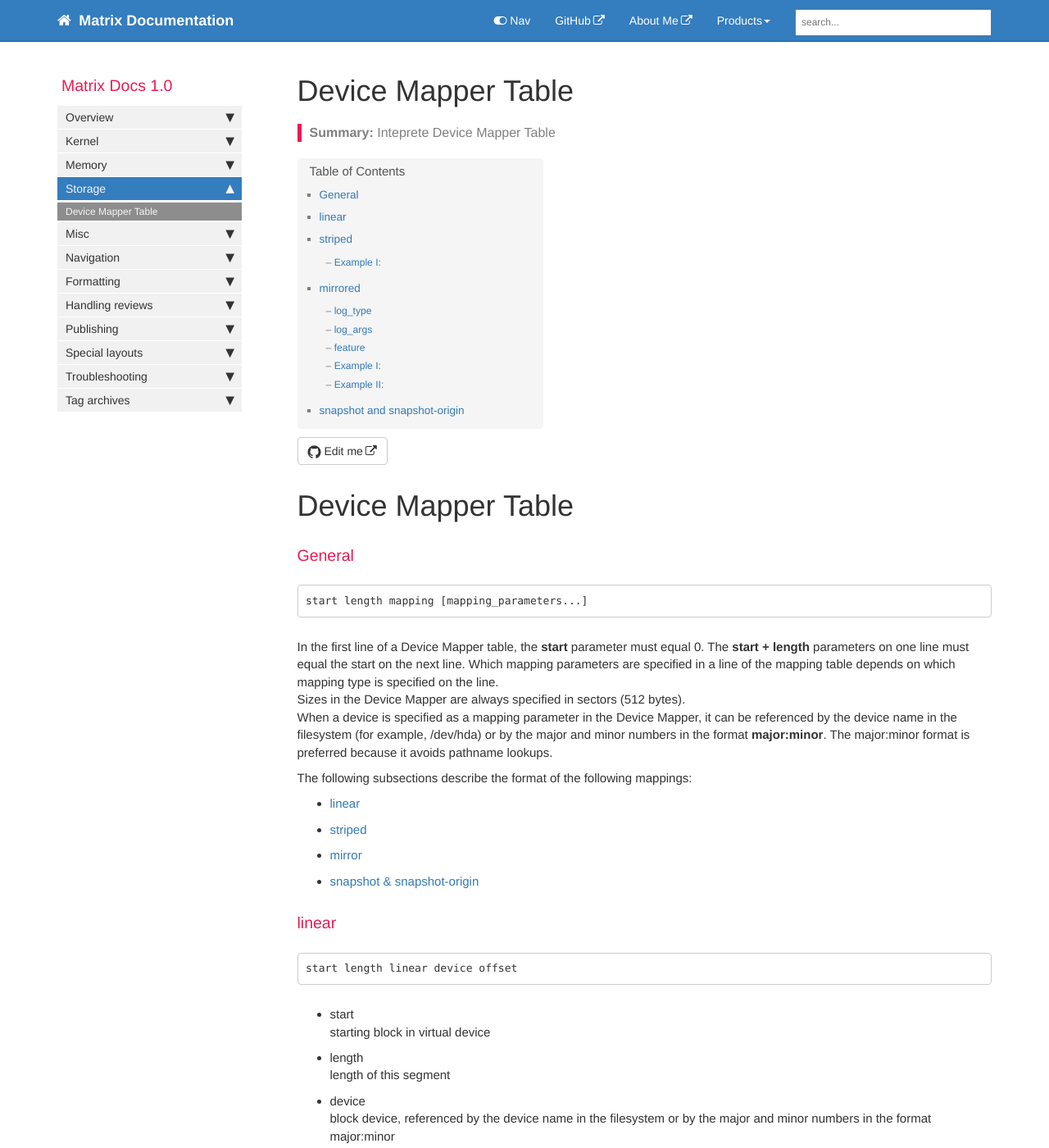
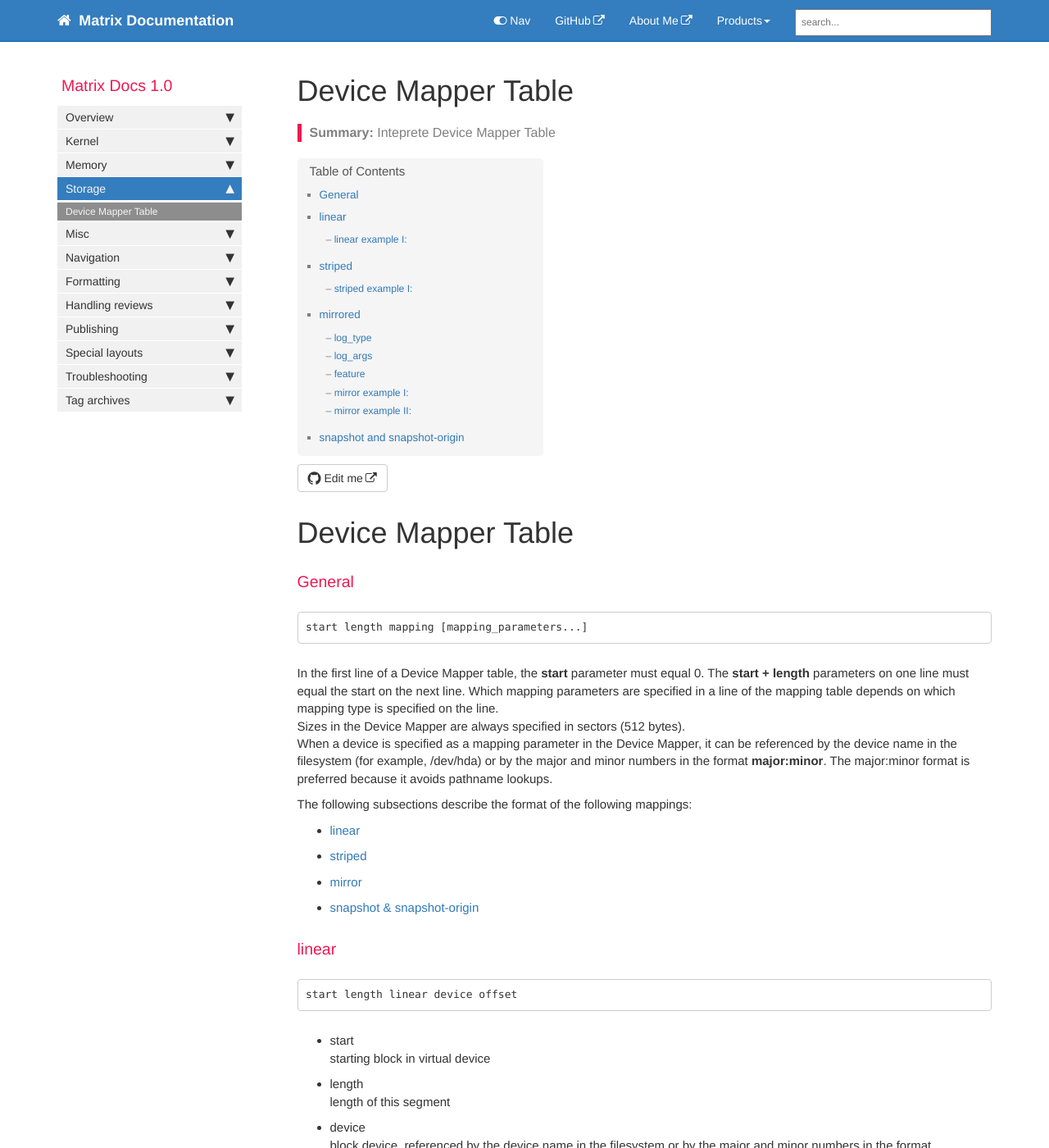
Before and after one commit to matrixzj/documentations, a Jekyll site: the page built from pages/storage/storage_device_mapper_table.md, in a window 1280 px wide and 1400 px high. Shown: the whole window at 82% size. Built offline with Jekyll 4.4.1, drawn with Linux system fonts in a browser that asks for light colours; comment, search, counter and statistics services are not loaded; some of the changed text lies outside the part shown.

Commit message:
There are 1 files have been modified at 2019-06-17 17:08:25 . 	-rw-r--r-- 1 jzou ops 8785 Jun 17 17:08 storage_device_mapper_table.md No files have been added. No files have been deleted. No file type has been changed.

````diff
--- a/pages/storage/storage_device_mapper_table.md
+++ b/pages/storage/storage_device_mapper_table.md
@@ -39,7 +39,7 @@ start length linear device offset
 * offset
    starting offset of the mapping on the device
 
-##### Example I:
+#### linear example I:
 ```
 0 4186112 linear 8:2 2048
 ```
@@ -73,7 +73,7 @@ start length striped #stripes chunk_size device1 offset1 ... deviceN offsetN
 * offset
    starting offset of the mapping on the device
 
-#### Example I:
+#### striped example I:
 ```
 0 2097152 striped 2 128 252:16 2048 252:32 2048
 ```
@@ -136,7 +136,7 @@ there is only 1 feature:
 * **handle_errors**
    causes the mirror to respond to an error. Default is to ignore all errors. LVM enables this feature.
 
-#### Example I:
+#### mirror example I:
 shows a mirror mapping target for a clustered mirror with a mirror log kept on disk.
 ```
 0 52428800 mirror clustered_disk 4 253:2 1024 UUID block_on_error 3 253:3 0 253:4 0 253:5 0
@@ -162,7 +162,7 @@ shows a mirror mapping target for a clustered mirror with a mirror log kept on d
 * 253:3 0 253:4 0 253:5 0
    major:minor numbers and offset for devices constituting each leg of mirror
 
-#### Example II:
+#### mirror example II:
 ```
 0 2252800 mirror disk 2 253:2 1024 2 253:3 0 253:4 0 1 handle_errors
 ```
````
Also changed, not shown: other parts of pages/storage/storage_device_mapper_table.md (+1 -1 lines).
